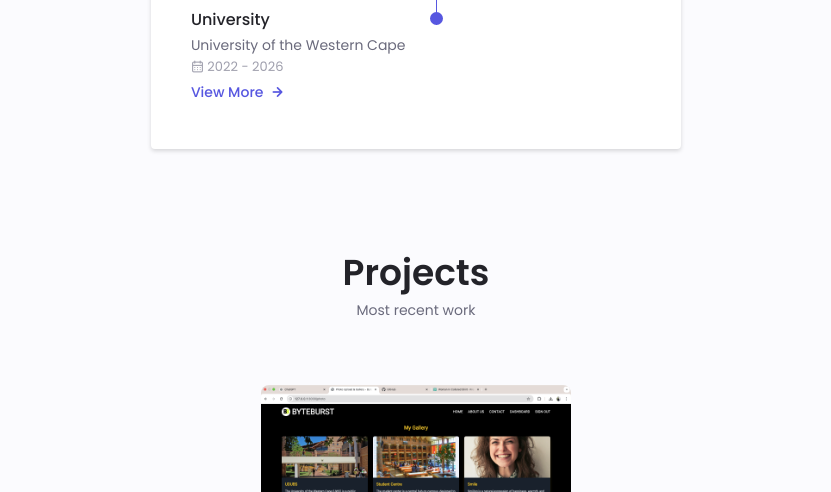
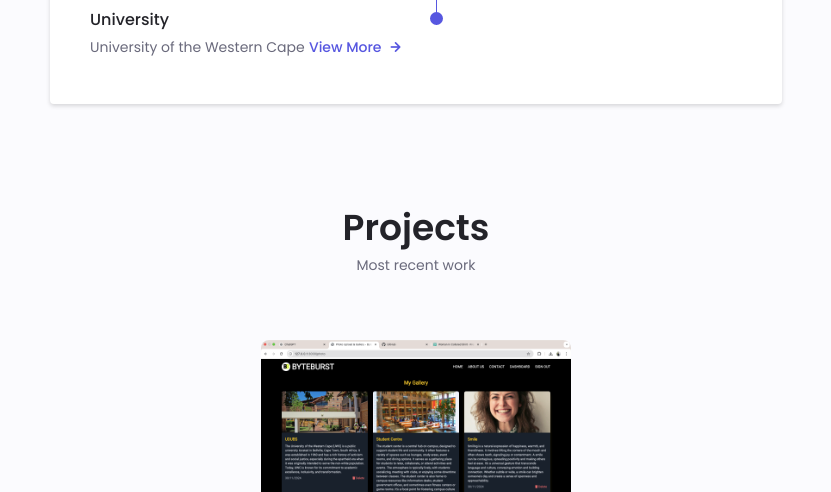
Before and after one commit to LeonMotaung/portfolio, a plain HTML site: page index.html in a window 1280 px wide. Shown: the part 3480-3972 px from the top of the page, without its empty margins (224-1055 px from the left). Drawn offline with nearby package versions, Linux system fonts and the light colour scheme.

Commit message:
Update index.html

```diff
--- a/index.html
+++ b/index.html
@@ -492,10 +492,7 @@ In addition to my academic pursuits, I am the owner of BYTEBURST Technologies In
                   <span class="qualification__subtitle"
                     >University of the Western Cape</span
                   >
-                  <div class="qualification__calender">
-                    <i class="uil uil-calendar-alt"></i>
-                    2022 - 2026
-                  </div>
+
                   <span
                     class="button button--flex button--small button--link services__button"
                   >
```
